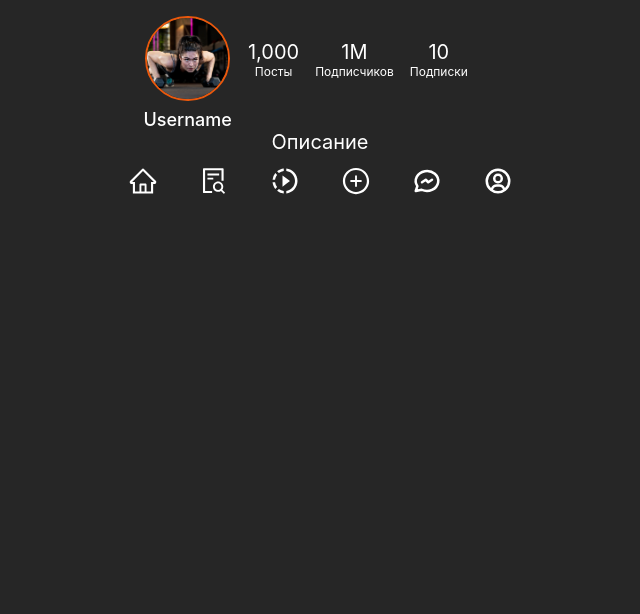
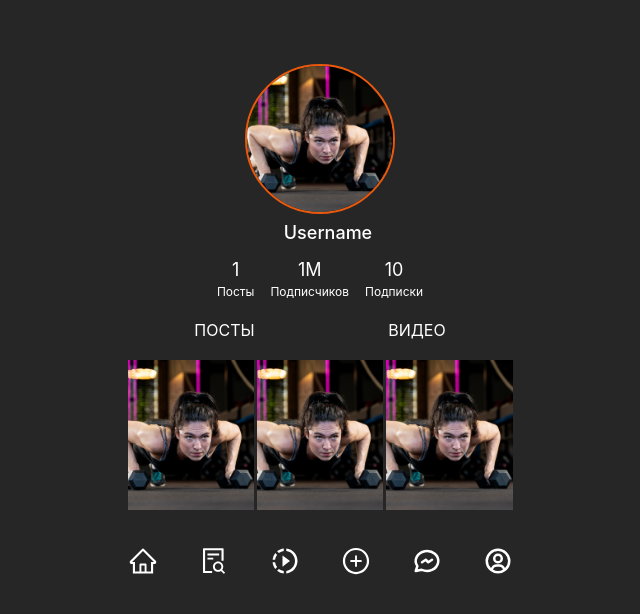
Before and after one commit to EvgenyTrizno/sport-app, a React (Create React App) app: page /profile in a window 1280 px wide. Shown: the top 614 px of the page, without its empty margins (320-960 px from the left). Built offline with nearby package versions, Linux system fonts and the light colour scheme.

Commit message:
modified

```diff
--- a/src/components/shortVideo/ShortVideo.js
+++ b/src/components/shortVideo/ShortVideo.js
@@ -1,13 +1,48 @@
+import { useCallback, useState } from 'react';
+import { FaPause } from 'react-icons/fa';
+
+import video from '../../assets/video/video.mp4';
 import './ShortVideo.scss';
 
 const ShortVideo = () => {
+    const [progress, setProgress]= useState(1);
+
+    const toggleVideo = useCallback(e => {
+        const stopClass = document.body.querySelector('.controls__stop');
+
+        if (e.target.paused) {
+            e.target.play();
+            stopClass.style.opacity = 0;
+        } else {
+            e.target.pause();
+            stopClass.style.opacity = 1;
+        }
+
+    }, []);
+
+    const updateProgress = e => {
+        setProgress((e.target.currentTime * 100) / e.target.duration)
+    }
+
     return (
         <div className='short-video'>
             <div className="container">
-                <div className="short-video__inner">
-                    <video src="">
-
-                    </video>
+                <div className="short-video__player">
+                    <video
+                        src={video}
+                        loop
+                        autoPlay
+                        onClick={toggleVideo}
+                        onTimeUpdate={updateProgress}
+                    />
+                    <div className="controls">
+                        <div className="controls__stop">
+                            <FaPause size={50}/>
+                        </div>
+                        <div className="controls__progress">
+                            <div className="controls__progress-bg" style={{width: `${progress}%`}}></div>
+                        </div>
+                    </div>
                 </div>
             </div>
         </div>
--- a/src/components/shortVideo/ShortVideo.scss
+++ b/src/components/shortVideo/ShortVideo.scss
@@ -1,4 +1,37 @@
 .short-video {
     background-color: var(--bg-color);
     height: 100vh;
+    &__player {
+        width: 100%;
+        height: 100vh;
+        position: relative;
+        overflow: hidden;
+        video {
+            border-top-left-radius: 0.75rem;
+            border-top-right-radius: 0.75rem;
+            height: 100vh;
+            object-fit: cover;
+            overflow: hidden;
+        }
+    }
 }
+
+.controls {
+    &__stop {
+        position: absolute;
+        top: 50%;
+        left: 50%;
+        margin-right: -50%;
+        transform: translate(-50%, -50%);
+        color: var(--orange-600);
+        pointer-events: none;
+    }
+    &__progress-bg {
+        position: absolute;
+        background-color: var(--orange-600);
+        width: 10px;
+        height: 5px;
+        border-radius: 15px;
+        bottom: 0;
+    }
+}
--- a/src/components/userProfile/UserProfile.js
+++ b/src/components/userProfile/UserProfile.js
@@ -8,43 +8,47 @@ const UserProfile = () => {
         <div className='profile'>
             <div className="container">
                 <div className="profile__user-data">
-                    <div className="profile__user-data__inner">
-                        <img src={avatar} alt="" className="profile__user-avatar" />
-                        <p className="profile__username username">
-                            Username
-                        </p>
+                    <img src={avatar} alt="user avatar" className='profile__user-avatar'/>
+                    <p className='profile__username username'>
+                        Username
+                    </p>
+                </div>
+                <div className="profile__user-successes">
+                    <div className="profile__user-successe">
+                        <p>1</p>
+                        <span>Посты</span>
                     </div>
-                    <div className="profile__user-data__successes">
-                        <div className="profile__user-data__successes-item">
-                            <span>
-                                1,000
-                            </span>
-                            <h3>
-                                Посты
-                            </h3>
+                    <div className="profile__user-successe">
+                        <p>1M</p>
+                        <span>Подписчиков</span>
+                    </div>
+                    <div className="profile__user-successe">
+                        <p>10</p>
+                        <span>Подписки</span>
+                    </div>
+                </div>
+                <div className="profile__menu">
+                    <div className="profile__menu-inner">
+                        <button className="profile__menu-btn">
+                            Посты
+                        </button>
+                        <button className="profile__menu-btn">
+                            Видео
+                        </button>
+                    </div>
+                </div>
+                <div className="content">
+                    <div className="profile__user-content">
+                        <div>
+                            <img src={avatar} alt="" />
                         </div>
-                        <div className="profile__user-data__successes-item">
-                            <span>
-                                1M
-                            </span>
-                            <h3>
-                                Подписчиков
-                            </h3>
+                        <div>
+                            <img src={avatar} alt="" />
                         </div>
-                        <div className="profile__user-data__successes-item">
-                            <span>
-                                10
-                            </span>
-                            <h3>
-                                Подписки
-                            </h3>
+                        <div>
+                            <img src={avatar} alt="" />
                         </div>
                     </div>
-                </div>
-                <div className="profile__more">
-                    <p className="profile__more-title">
-                        Описание
-                    </p>
                 </div>
             </div>
             <MainMenu/>
--- a/src/components/userProfile/UserProfile.scss
+++ b/src/components/userProfile/UserProfile.scss
@@ -3,51 +3,57 @@
     height: 100vh;
     color: #fff;
     &__user-data {
-        padding: 1rem;
-        padding-bottom: 0;
-        display: flex;
-    }
-    &__user-data__inner {
-        display: flex;
-        flex-direction: column;
-        align-items: center;
+        text-align: center;
+        padding: 4rem 0 1rem;
     }
     &__user-avatar {
-        width: 85px;
-        height: 85px;
+        display: block;
+        margin: 0 auto;
+        width: 150px;
+        height: 150px;
+        object-fit: cover;
         border-radius: var(--full);
         border: 2px solid var(--orange-600);
-        object-fit: cover;
     }
     &__username {
-        margin: 0.5rem 0 0 0 !important;
+        font-size: 20px;
+        margin: 0;
+        margin-top: 0.5rem;
     }
-    &__user-data__successes {
+    &__user-successes {
         display: flex;
         align-items: center;
-        padding: 0 1rem;
-        margin-bottom: 2rem;
+        justify-content: center;
     }
-    &__user-data__successes-item {
-        display: flex;
-        flex-direction: column;
-        align-items: center;
+    &__user-successe {
+        text-align: center;
+        p {
+            font-size: 18px;
+        }
         span {
-            margin-top: 0.25rem;
-            font-size: 20px;
-        }
-        h3 {
             font-size: 12px;
         }
     }
-    &__user-data__successes-item + .profile__user-data__successes-item {
+    &__user-successe + .profile__user-successe {
         margin-left: 1rem;
     }
-    &__more {
-        padding: 0 1rem;
+    &__user-content {
+        display: grid;
+        grid-gap: 3px 3px;
+        grid-template-columns: repeat(3, 1fr);
+        img {
+            object-fit: cover;
+            width: 150px;
+            height: 150px;
+            width: 100%;
+        }
     }
-    &__more-title {
-        font-size: 20px;
-        text-align: center;
+    &__menu-inner {
+        display: flex;
+        justify-content: space-around;
+        margin-top: 1.25rem;
+    }
+    &__menu-btn {
+        text-transform: uppercase;
     }
 }
```
Also changed, not shown: 1 other file (tests, documents, lock files or other folders).
